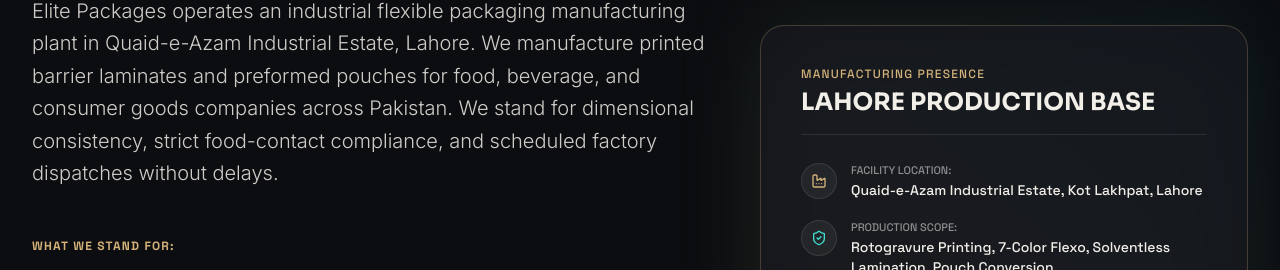
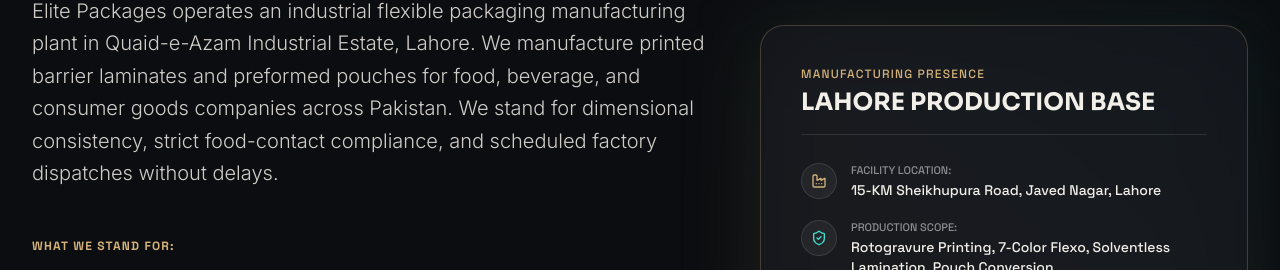
Before and after one commit to hamzajami/elite-packages, a React (Vite) app: page / in a window 1280 px wide. Shown: the part 10851-11121 px from the top of the page. Built offline with nearby package versions, Linux system fonts and the light colour scheme.

Commit message:
Update facility location in About component

```diff
--- a/src/components/About.tsx
+++ b/src/components/About.tsx
@@ -81,7 +81,7 @@ export const About: React.FC<AboutProps> = ({ currentLang }) => {
                   <div>
                     <span className="text-white/50 block text-[11px] uppercase">Facility Location:</span>
                     <span className="text-[#F2EFE9] font-medium text-sm block mt-0.5">
-                      Quaid-e-Azam Industrial Estate, Kot Lakhpat, Lahore
+                      15-KM Sheikhupura Road, Javed Nagar, Lahore
                     </span>
                   </div>
                 </div>
```
